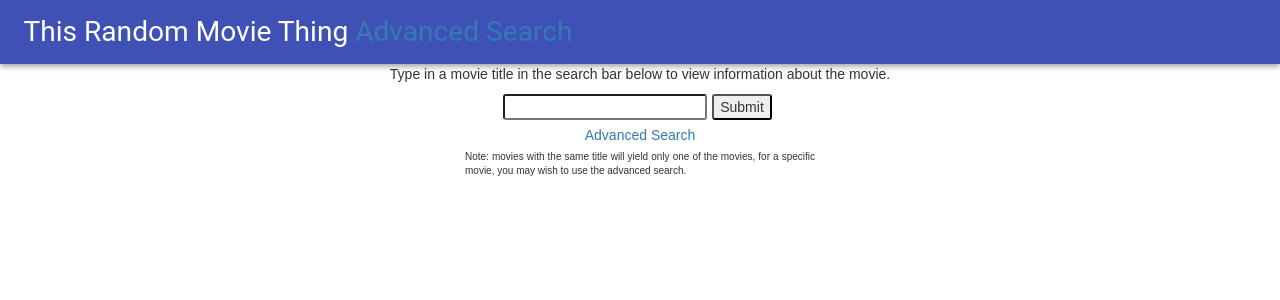
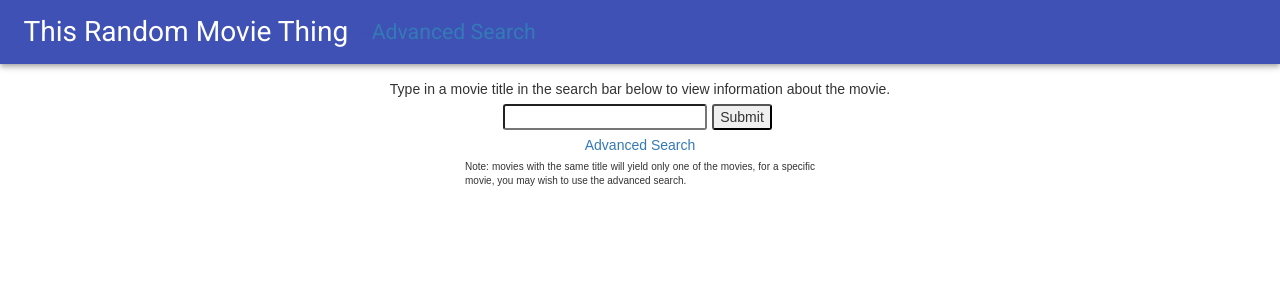
Before and after one commit to rdeles/movie-app, a React (Create React App) app: page / in a window 1280 px wide. Shown: the top 300 px of the page. Built offline with nearby package versions, Linux system fonts and the light colour scheme.

Commit message:
V1 Working project

```diff
--- a/package.json
+++ b/package.json
@@ -14,7 +14,8 @@
     "react-loader-spinner": "^2.0.1",
     "react-router-bootstrap": "^0.24.4",
     "react-router-dom": "^4.3.1",
-    "react-scripts-ts": "2.17.0"
+    "react-scripts-ts": "2.17.0",
+    "typeface-roboto": "0.0.54"
   },
   "scripts": {
     "start": "react-scripts-ts start",
--- a/public/index.html
+++ b/public/index.html
@@ -25,7 +25,9 @@
     <!-- Optional theme -->
     <link rel="stylesheet" href="https://maxcdn.bootstrapcdn.com/bootstrap/3.3.7/css/bootstrap-theme.min.css" integrity="sha384-rHyoN1iRsVXV4nD0JutlnGaslCJuC7uwjduW9SVrLvRYooPp2bWYgmgJQIXwl/Sp" crossorigin="anonymous">
 
-    <title>MSA 2018</title>
+    <link rel="stylesheet" href="https://fonts.googleapis.com/css?family=Roboto:300,400,500">
+
+    <title>This Random Movie Thing</title>
   </head>
   <body>
     <noscript>
--- a/src/App.tsx
+++ b/src/App.tsx
@@ -1,8 +1,10 @@
 import CircularProgress from '@material-ui/core/CircularProgress';
 import * as React from 'react';
 import { Link } from 'react-router-dom';
+import 'typeface-roboto';
 import './App.css';
 import './css/styles.css';
+
 
 interface IState {
   value: string,
--- a/src/components/FirstComponent.tsx
+++ b/src/components/FirstComponent.tsx
@@ -33,11 +33,11 @@ export default class FirstComponent extends React.Component<{}, IState> {
         }
 
         public handleChange1(event: any) {
-        this.setState({titleValue: event.target.value});
+                this.setState({ titleValue: event.target.value });
         }
 
         public handleChange2(event: any) {
-        this.setState({yearValue: event.target.value});
+                this.setState({ yearValue: event.target.value });
         }
 
         public handleSubmit(event: any) {
@@ -62,7 +62,7 @@ export default class FirstComponent extends React.Component<{}, IState> {
                 return (
                         <div className="container-fluid">
                                 <div className="centreText">
-          <p>Type in a movie title and it's year of release in the search bar below to view information about the movie.</p>
+                                        <p className='desc'>Type in a movie title and it's year of release in the search bar below to view information about the movie.</p>
                                         <form onSubmit={this.handleSubmit}>
                                                 <label>
                                                         <input type="text" value={this.state.titleValue} onChange={this.handleChange1} className='input' />
@@ -70,7 +70,7 @@ export default class FirstComponent extends React.Component<{}, IState> {
                                                 <label>
                                                         <input type="text" value={this.state.yearValue} onChange={this.handleChange2} className='input' />
                                                 </label>
-            <input type="submit" value="Submit" className='submitButton'/>
+                                                <input type="submit" value="Submit" className='submitButton' />
                                                 <p className='warning'>Note: Putting no title and putting in a year will yield only one movie released in that year.</p>
                                         </form>
                                         <div>
@@ -80,14 +80,14 @@ export default class FirstComponent extends React.Component<{}, IState> {
                                                                         <div className='loader'>
                                                                                 <CircularProgress thickness={3} />
                                                                         </div> :
-            <br/>) :
+                                                                        <br />) :
                                                                 (this.state.response === "True" ?
                                                                         <div className='results-box'>
-              <img src={this.state.image}/>
+                                                                                <img src={this.state.image} />
                                                                                 <div className='results'>
-                <p>Title: {this.state.title}<br/>
-                Released in: {this.state.year}<br/>
-                Genre: {this.state.genre}<br/>
+                                                                                        <p>Title: {this.state.title}<br />
+                                                                                                Released in: {this.state.year}<br />
+                                                                                                Genre: {this.state.genre}<br />
                                                                                                 Plot: {this.state.plot}</p>
                                                                                 </div>
                                                                         </div> :
--- a/src/components/Header.tsx
+++ b/src/components/Header.tsx
@@ -11,6 +11,9 @@ export const Header: React.StatelessComponent<{}> = () => {
                 <Toolbar>
                     <Typography variant="display2" color="inherit">
                         <Link style={{color: "white"}} to="/">This Random Movie Thing</Link>
+                    </Typography>
+                    <Typography color="primary">space</Typography>
+                    <Typography variant="display1" color="inherit">
                         <Link to="/FirstComponent"> Advanced Search </Link>
                     </Typography>
                 </Toolbar>
--- a/src/css/styles.css
+++ b/src/css/styles.css
@@ -49,6 +49,10 @@ img {
 .error {
     margin-top: 30px;
 }
-desc {
+.desc {
     margin-bottom: 5px;
+    padding-top: 15px;
 }
+.container-fluid {
+    font: 'Roboto'
+}
```
Also changed, not shown: 1 other file (tests, documents, lock files or other folders). Lines whose indentation alone changed are shown as unchanged.
